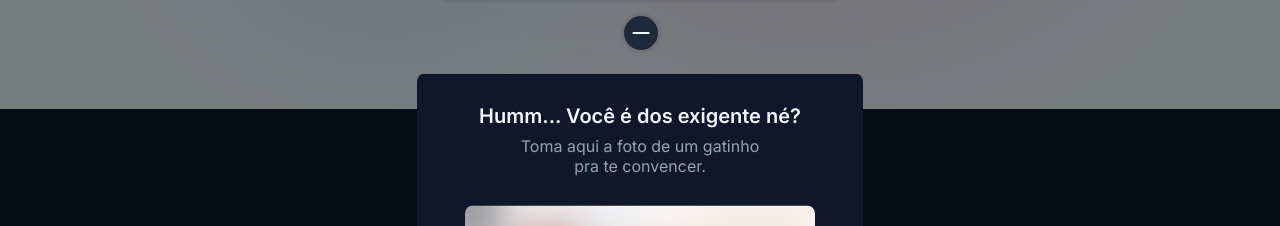
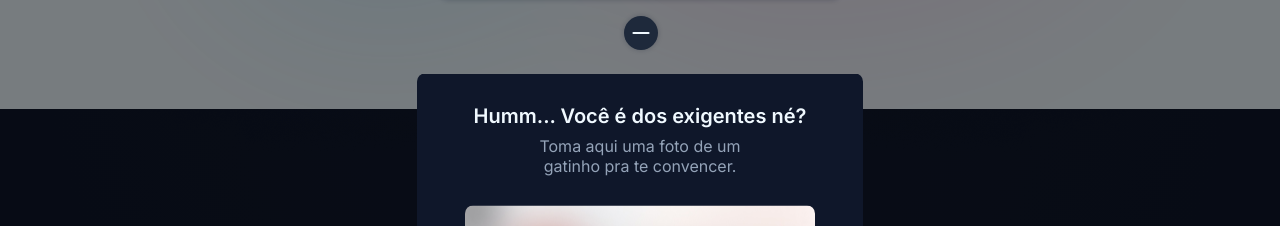
Before and after one commit to GuilhermeDunguel/guilhermedunguel-website, a Next.js app: page /about in a window 1280 px wide. Both pictures are taken after a click on the button "Não estou". Shown: the part 1441-1667 px from the top of the page. Built offline with nearby package versions, Linux system fonts and the light colour scheme; no server answers.

Commit message:
Fix Cats dialog title

```diff
--- a/src/components/Pages/About/CatDialog/CatDialog.tsx
+++ b/src/components/Pages/About/CatDialog/CatDialog.tsx
@@ -17,8 +17,8 @@ export function CatDialog() {
       <Dialog.Overlay className={styles.DialogOverlay}/>
       <Dialog.Content className={styles.DialogContent}>
         <header className={styles.DialogHeader}>
-          <span>Humm... Você é dos exigente né?</span>
-          <p>Toma aqui a foto de um gatinho pra te convencer.</p>
+          <span>Humm... Você é dos exigentes né?</span>
+          <p>Toma aqui uma foto de um gatinho pra te convencer.</p>
         </header>
         <div>
           {
```
